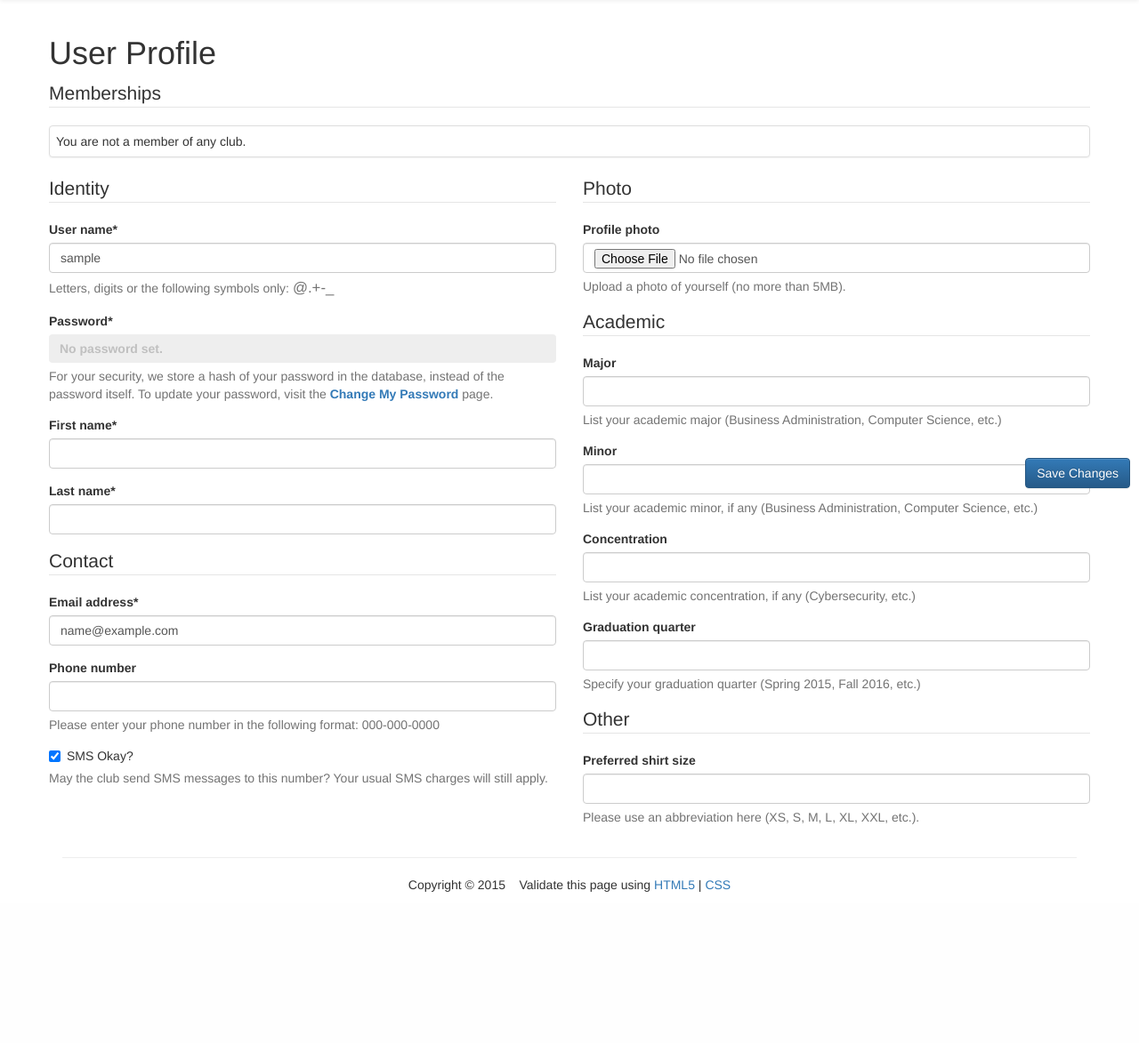
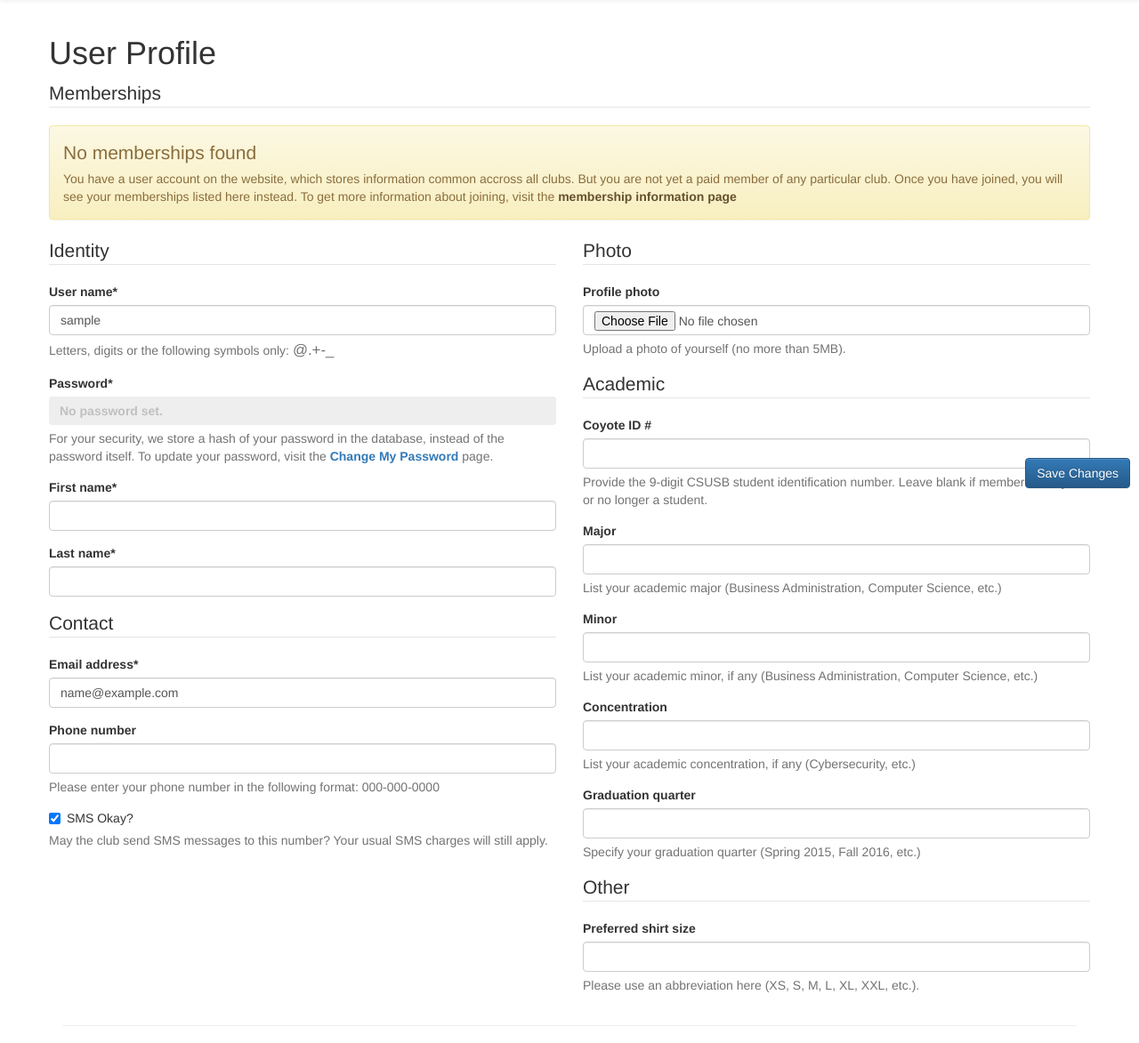
Before and after one commit to BKasin/club-websystem, a Django app: page /userprofile/ in a window 1280 px wide. Shown: the part 241-1414 px from the top of the page at 89% size. Before the commit the page ends 1256 px from the top, so only its background shows below. Run offline with Django 3.2, Linux system fonts and the light colour scheme; the visitor is signed in with stand-in values (Sample User, id 1); some libraries are stand-ins or nearby versions.

Commit message:
Fix #28 + some model and form updates

```diff
--- a/src/clubmembers/forms.py
+++ b/src/clubmembers/forms.py
@@ -21,7 +21,7 @@ class MemberForm(forms.ModelForm):
       'username', 'password', 'name_first', 'name_last',
       'email', 'phone', 'texting_ok',
       'photo',
-      'acad_major', 'acad_minor', 'acad_concentration', 'acad_grad_qtr',
+      'coyote_id', 'acad_major', 'acad_minor', 'acad_concentration', 'acad_grad_qtr',
       'shirt_size',
     ]
 
@@ -47,7 +47,7 @@ class MemberForm(forms.ModelForm):
       ),
       Fieldset(
         'Academic',
-        'acad_major', 'acad_minor', 'acad_concentration', 'acad_grad_qtr',
+        'coyote_id', 'acad_major', 'acad_minor', 'acad_concentration', 'acad_grad_qtr',
       ),
       Fieldset(
         'Other',
--- a/src/clubmembers/models.py
+++ b/src/clubmembers/models.py
@@ -45,42 +45,30 @@ class MemberAuthenticationBackend(ModelBackend):
 class MemberManager(BaseUserManager):
   # Custom manager object for the Member model below
 
-  def create_user(self, username, email, password=None):
+  def _create_user(self, username, email, password, name_first, name_last,
+                   **extra_fields):
     """
-    Creates and saves a Member with the given email, date of
-    birth and password.
-    This method should have the same parameters as create_superuser below,
-    but allows the password to be left out.
+    Creates and saves a new Member
     """
     if not username:
-      raise ValueError('Members must have a username')
-
-    user = self.model(
-      username=username,
-      email=self.normalize_email(email)
-    )
+        raise ValueError('The given username must be set')
+    user = self.model(username=username, email=self.normalize_email(email),
+                      name_first=name_first, name_last=name_last,
+                      **extra_fields)
     user.set_password(password)
     user.save(using=self._db)
     return user
 
-  def create_superuser(self, username, email, password):
-    """
-    Called by 'python manage.py createsuperuser to creates a user that
-    gets all privileges without being specifically set.
-    This method will receive username, followed by any fields specified below
-    in REQUIRED_FIELDS, then followed by the password.
-    It should use the create_user method above to create the Member, and then
-    modify that user to make it a superuser.
-    """
-    user = self.create_user(
-      username=username,
-      email=email,
-      password=password
-    )
-    user.is_superuser = True
-    user.is_staff = True
-    user.save(using=self._db)
-    return user
+  # Parameters should be any field that is required (blank=False) and missing any default value
+  def create_user(self, username, email, password, name_first, name_last, **extra_fields):
+    print(extra_fields)
+    return self._create_user(username, email, password, name_first, name_last, False, False,
+                             **extra_fields)
+
+  # Parameters should be username, then the fields specifed by Member.REQUIRED_FIELDS, then password
+  def create_superuser(self, username, password):
+    return self._create_user(username, '', password, '', '',
+                             is_staff=True, is_superuser=True, is_active=True)
 
 class Member(AbstractBaseUser, PermissionsMixin):
   # AbstractBaseUser will add the following fields:
@@ -93,10 +81,11 @@ class Member(AbstractBaseUser, PermissionsMixin):
   # user_permissions    = models.ManyToManyField(Permission, ...)
 
   is_active             = models.BooleanField('Account activated?',
-                            default=True)
+                            default=False)
   is_staff              = models.BooleanField('May login to /admin?',
                             default=False)
-  date_created          = models.DateTimeField('Date created',
+  # Note: django-registration-redux requires the date_joined field to exist
+  date_joined           = models.DateTimeField('Date created',
                             default=timezone.now,
                             editable=False)
   username              = models.CharField('User name',
@@ -185,7 +174,7 @@ class Member(AbstractBaseUser, PermissionsMixin):
 
   # Fields required when using 'python manage.py createsuperuser'. Doesn't affect
   # any other part of Django. See the create_superuser method in MemberManager above
-  REQUIRED_FIELDS = ['email']
+  REQUIRED_FIELDS = []
 
   def get_short_name(self):
     return self.name_first
--- a/src/static/css/infosec.css
+++ b/src/static/css/infosec.css
@@ -66,9 +66,8 @@ div.versatileimagefield {
   opacity:0.2;
 }
 .membershiplogo {
-  font-weight:bold;
-  font-size:1.5em;
-  color:blue;
+  width:220px;
+  text-align:center;
 }
 .membershiphilight {
   font-weight:bold;
--- a/src/templates/infosec/userprofile.html
+++ b/src/templates/infosec/userprofile.html
@@ -15,24 +15,25 @@
 {% endif %}
 
 <legend>Memberships</legend>
+{% for membership in membershiplist %}
 <div class="panel panel-default">
   <table class="membership">
-  {% for membership in membershiplist %}
     <tr class="{% if membership.is_active %}membershipactive{% else %}membershipexpired{% endif %}">
-    <td class="membershiplogo">{% if membership.club.logo_small %}<img src="{% static membership.club.logo_small %}" />{% else %}{{ membership.club.name_short }}{% endif %}</td>
+      <td class="membershiplogo">{% if membership.club.logo_small %}<img src="{% static membership.club.logo_small %}" /><br>{{ membership.club.name_long }}{% else %}{{ membership.club.name_long }}{% endif %}</td>
       {% if membership.is_active %}
       <td>{% if membership.paid_amount %}You paid <b>{{ membership.paid_amount|currency }}</b>{% else %}You joined{% endif %} on {{ membership.paid_date }}, and your membership is <span class="membershiphilight">active until {{ membership.paid_until_date }}</span>.</td>
       {% else %}
       <td>You membership to this club expired on {{ membership.paid_until_date }}. To get more information about joining, visit the <a href="{% url 'pagemd' 'membership' %}">membership information page</a>.</td>
       {% endif %}
     </tr>
-  {% empty %}
-  <tr>
-    <td>You are not a member of any club.</td>
-  </tr>
-  {% endfor %}
   </table>
 </div>
+{% empty %}
+<div class="alert alert-warning">
+  <p class='lead'>No memberships found</p>
+  <p>You have a user account on the website, which stores information common accross all clubs. But you are not yet a paid member of any particular club. Once you have joined, you will see your memberships listed here instead. To get more information about joining, visit the <a class="alert-link" href="{% url 'pagemd' 'membership' %}">membership information page</a></p>
+</div>
+{% endfor %}
 
 {% crispy form %}
 {% endblock %}
```
Also changed, not shown: src/clubmembers/admin.py (+5 -4 lines), src/regbackend/forms.py (+2 -6 lines), src/regbackend/views.py (+8 -16 lines), src/clubmembers/migrations/0005_auto_20151009_0022.py (added). Lines whose indentation alone changed are shown as unchanged.
